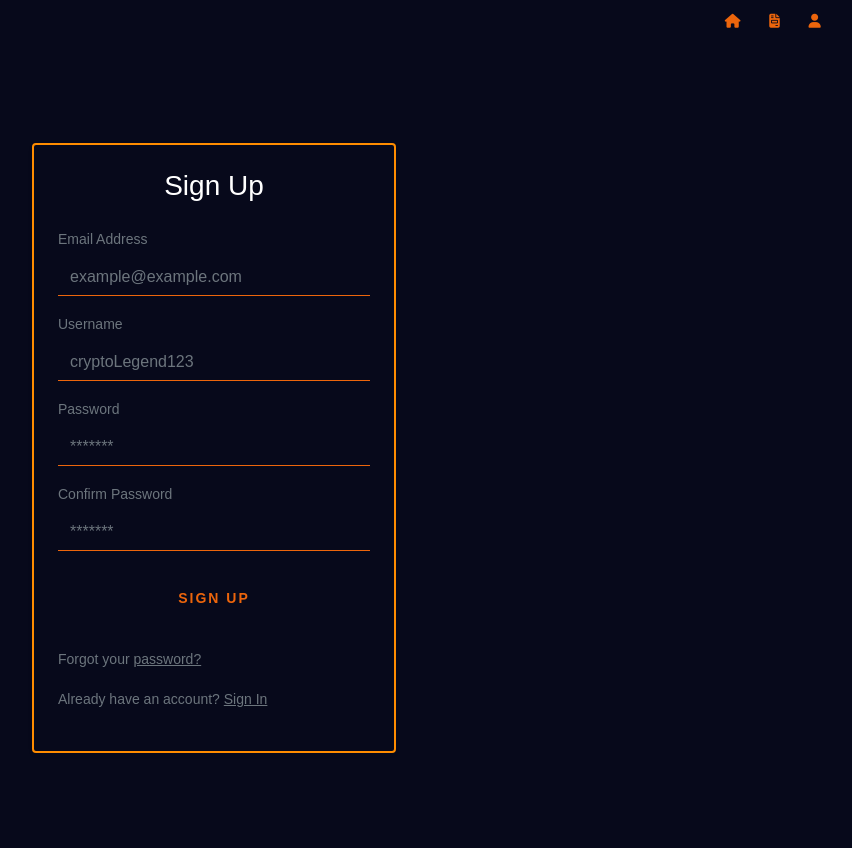
After one commit to Linkan333/zenweb, a Flask app: page /account/signup in a window 1280 px wide. The commit adds this page. Shown: the whole page, without its empty margins (426-1278 px from the left). Run offline with Flask 3, Linux system fonts and the light colour scheme; some libraries are stand-ins or nearby versions.

Commit message:
Added signup/signin and account section with different contents

```diff
--- a/app.py
+++ b/app.py
@@ -10,10 +10,20 @@ def index():
 def plans():
     return render_template('plans.html')
 
+
+
 @app.route('/account')
 def account():
     return render_template('account.html')
 
+@app.route('/account/signup')
+def signup():
+    return render_template('signup.html')
+
+@app.route('/account/signin')
+def signin():
+    return render_template('signin.html')
+
 # Run the app
 if __name__ == '__main__':
     app.run(debug=True)
--- a/static/styles.css
+++ b/static/styles.css
@@ -55,6 +55,12 @@ canvas {
 #homePageWelcome:hover {
     transform: translateY(-5px);
     transition: all 0.3s ease-in-out;
+}
+
+.button-nav {
+    position: absolute;
+    top: 5px;
+    right: 20px;
 }
 
 a.button-link {
@@ -132,6 +138,7 @@ a.primary-btn:hover:after, a.primary-btn:focus:after {
 }
 
 
+
 #arrowBox {
     position: relative;
     top: -150px;
@@ -149,6 +156,53 @@ a.primary-btn:hover:after, a.primary-btn:focus:after {
     z-index: 10;
 }
 
+
+.form-control {
+    background-color: transparent;
+    border: none;
+    border-bottom: 1px solid #ec650c;
+    border-radius: 0;
+}
+
+.form-control:focus {
+    background-color: #171a2e;
+    border: none;
+    border-bottom: 2px solid #ec650c;
+    outline: none;
+    box-shadow: none;
+    color: white;
+}
+
+
+.navbar {
+    position: absolute;
+    left: 0;
+    top: 0;
+    background-color: transparent;
+    border-right: 2px solid #ec650c;
+}
+
+.nav-link {
+    width: 300px;
+    font-size: 14px;
+    letter-spacing: 2px;
+    text-transform: uppercase;
+    font-weight: 400;
+    padding: 0.4em 0.8em;
+    color: #ec650c;
+    text-decoration: none;
+    position: relative;
+    transition: color 0.3s ease;
+    z-index: 10;
+}
+
+.nav-link:hover {
+    transform: translateX(5px);
+    transition: 0.3s ease-in-out;
+    color: #333;
+}
+
+
 @keyframes jump {
     0%, 100% {
         transform: translateY(0);
--- a/templates/base.html
+++ b/templates/base.html
@@ -11,17 +11,14 @@
 </head>
 <body>
     <div class="button-nav text-end">
-        <a href="{{ url_for('index') }}" class="button-link">Home</a>
-        <a href="{{ url_for('plans') }}" class="button-link">Plans</a>
-        <a href="{{ url_for('account')}}" class="button-link">Account</a>
+        <a href="{{ url_for('index') }}" class="button-link"><i class="fa-solid fa-house"></i></a>
+        <a href="{{ url_for('plans') }}" class="button-link"><i class="fa-solid fa-file-invoice"></i></a>
+        <a href="{{ url_for('signup')}}" class="button-link"><i class="fa-solid fa-user"></i></a>
     </div>
 
     <div class="container mt-5">
         {% block content %}{% endblock %}
     </div>
 
-    <footer class="text-center mt-5">
-        <p>&copy; 2024 Zen</p>
-    </footer>
 </body>
 </html>
--- /dev/null
+++ b/templates/signup.html
@@ -0,0 +1,39 @@
+{% extends "base.html" %}
+
+{% block title %}Plans{% endblock %}
+
+{% block content %}
+    <div class="container vh-100 d-flex justify-content-center align-items-center">
+        <div class="col-md-4">
+            <div class="card shadow-sm p-4">
+                <h3 class="text-center mb-4">Sign Up</h3>
+                <form>
+                    <div class="mb-3">
+                        <label for="email" class="form-label text-muted"><small>Email Address</small></label>
+                        <input type="email" class="form-control" id="email" placeholder="example@example.com" required>
+                    </div>
+                    <div class="mb-3">
+                        <label for="username" class="form-label text-muted"><small>Username</small></label>
+                        <input type="text" class="form-control" id="username" placeholder="cryptoLegend123" required>
+                    </div>
+                    <div class="mb-3">
+                        <label for="password" class="form-label text-muted"><small>Password</small></label>
+                        <input type="password" class="form-control" id="password" placeholder="*******" required>
+                    </div>
+                    <div class="mb-3">
+                        <label for="passwordConfirm" class="form-label text-muted"><small>Confirm Password</small></label>
+                        <input type="password" class="form-control" id="passwordConfirm" placeholder="*******" required>
+                    </div>
+                    <div class="d-grid py-3 mb-3">
+                        <a href="{{ url_for('signin') }}" class="primary-btn">Sign Up</a>
+                    </div>
+                    <div class="mb-3 a">
+                        <p class="text-muted"><small>Forgot your <span style="text-decoration: underline; cursor: pointer;">password?</span></small></p>
+                    </div>
+                    <div class="mb-3">
+                        <p class="text-muted"><small>Already have an account? <span style="cursor: pointer;text-decoration: underline;">Sign In</span></small></p>
+                    </div>
+                </form>
+            </div>
+    </div>
+{% endblock %}
```
Also changed, not shown: templates/account.html (+38 -1 lines), templates/index.html (+49 -49 lines), templates/signin.html (added, +31 -0 lines).
